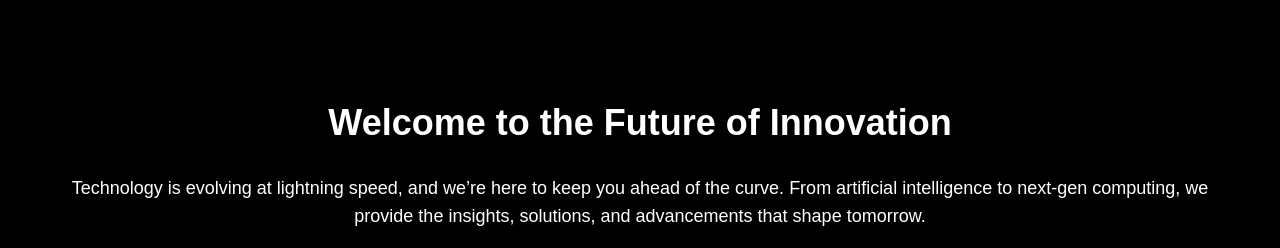
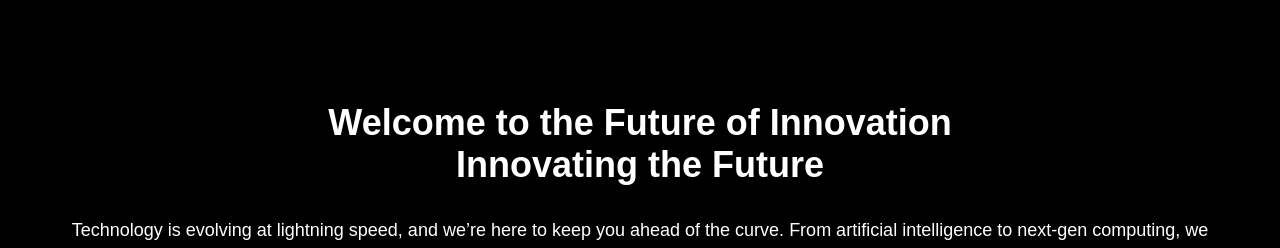
Before and after one commit to Roshannfs/SRT-, a plain HTML site: page SRT-/index.html in a window 1280 px wide. Shown: the part 550-798 px from the top of the page. Drawn offline with Linux system fonts and the light colour scheme.

Commit message:
Update index.html

```diff
--- a/SRT-/index.html
+++ b/SRT-/index.html
@@ -52,8 +52,8 @@
     </main>
     <section style="background-color: black; color: white; padding: 50px; font-family: Arial, sans-serif;">
         <section style="text-align: center; margin-bottom: 30px;">
-            <h2 style="font-size: 36px; font-weight: bold;">Welcome to the Future of Innovation</h2>
-            <p style="font-size: 18px; line-height: 1.6;">Technology is evolving at lightning speed, and we’re here to keep you ahead of the curve. From artificial intelligence to next-gen computing, we provide the insights, solutions, and advancements that shape tomorrow.</p>
+            <h2 style="font-size: 36px; font-weight: bold;">Welcome to the Future of Innovation <BR>Innovating the Future</h2>
+            <p style="font-size: 18px; line-height: 1.6;">Technology is evolving at lightning speed, and we’re here to keep you ahead of the curve. From artificial intelligence to next-gen computing, we provide the insights, solutions, and advancements that shape tomorrow.<BR>Empowering businesses with cutting-edge technology solutions.</p>
     <div style="background-color: #1a1a1a; color: white; padding: 30px; border-radius: 10px; font-family: Arial, sans-serif;">
         <div style="margin-bottom: 30px; text-align: center;">
             <h3 style="font-size: 24px; font-weight: bold; margin-bottom: 10px;">Our Vision</h3>
```
